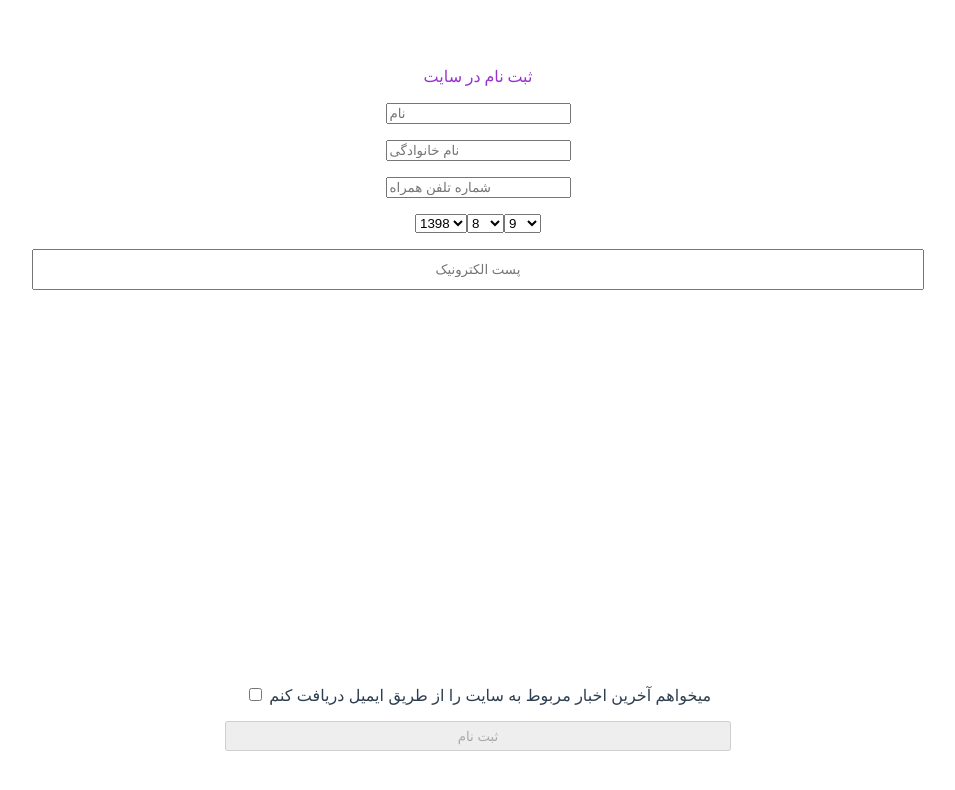
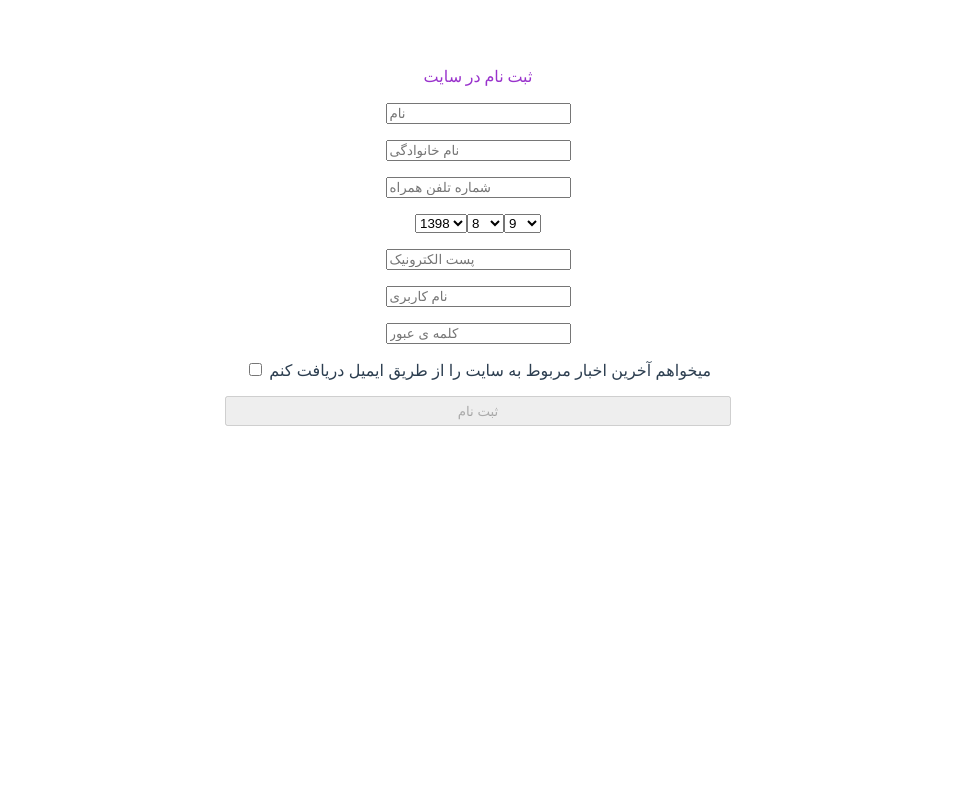
Before and after one commit to MTaghaddomi/Front-esh, a Vue app: page /#/register in a window 1280 px wide. Shown: the top 790 px of the page, without its empty margins (162-1117 px from the left). Built offline with nearby package versions, Linux system fonts and the light colour scheme.

Commit message:
Login/Register data validation

```diff
--- a/package.json
+++ b/package.json
@@ -8,6 +8,7 @@
     "lint": "vue-cli-service lint"
   },
   "dependencies": {
+    "axios": "^0.19.0",
     "core-js": "^2.6.5",
     "vue": "^2.6.10",
     "vue-router": "^3.1.3"
--- a/src/App.vue
+++ b/src/App.vue
@@ -6,6 +6,7 @@
         <!-- will only be displayed when we are at the home page url has only a '/'-->
 
         <router-view></router-view>
+
     </div>
 
 </template>
--- a/src/components/LoginBorder.vue
+++ b/src/components/LoginBorder.vue
@@ -9,7 +9,7 @@
         <p>
             <input required v-model="password" @blur="checkPassword" type="password" name="password" id= "password" class="miniborderitems2" placeholder="کلمه عبور">
         </p>
-        <button class="miniborderbutton" :disabled="!checkSubmission">
+        <button class="miniborderbutton"  :disabled="!checkSubmission">
             ورود
         </button>
 
@@ -17,26 +17,23 @@
 </template>
 
 <script>
+
     export default {
 
     data: function() {
         return {
-
-
-        username: "",
-        password: "",
-
-
+            username: "",
+            password: "",
         };
     },
     computed:{
         checkSubmission: function(){
-            console.log("checked")
             return this.checkUsername() && this.checkPassword();
-        }
+        },
     },
-    methods: {
-        checkUsername: function(){  //TODO: body should be implemented
+    methods:{
+
+        checkUsername: function(){  //TODO: Regex should be implemented
            if(this.username.length > 3){
                console.log("username is fine")
                //TODO: change style of the username field
@@ -48,8 +45,8 @@
            }
         },
 
-        checkPassword: function(){  //TODO: body should be implemented
-            if(this.password.length> 10){
+        checkPassword: function(){
+            if(this.password.length>8){
                 console.log("password is fine")
                 //TODO: change style of the username field
                 return true;
@@ -58,7 +55,8 @@
                 //TODO: change style of the username field
                 return false;
             }
-        }
+        },
+
     }
     };
 </script>
--- a/src/components/RegisterBorder.vue
+++ b/src/components/RegisterBorder.vue
@@ -4,13 +4,13 @@
             ثبت نام در سایت
         </p>
         <p>
-            <input required v-model="fullname.firstname" @blur="checkfirstname" type="text" name="name" id="name"  placeholder="نام">
+            <input required v-model="firstname" @blur="checkfirstname" type="text" name="name" id="name"  placeholder="نام">
         </p>
         <p>
-            <input required v-model="fullname.lastname" @blur="checklastname" type="text" name="lastname" id="lastname"  placeholder="نام خانوادگی">
+            <input required v-model="lastname" @blur="checklastname" type="text" name="lastname" id="lastname"  placeholder="نام خانوادگی">
         </p>
         <p>
-            <input required v-model="phonenumber" @blur="checknumber" type="number" name="phonenumber" id="phonenumber"  placeholder="شماره تلفن همراه">
+            <input required v-model="phonenumber" @blur="checknumber" type="text" name="phonenumber" id="phonenumber"  placeholder="شماره تلفن همراه">
         </p>
         <p>
             <select required name="year" id="year" v-model="dateofbirth.year">
@@ -24,12 +24,18 @@
             </select>
         </p>
         <p>
-            <input required v-model="email" @blur="checkemail" type="text" name="email" id= "email" class="miniborderitems2" placeholder="پست الکترونیک">
+            <input required v-model="email" @blur="checkemail" type="text" name="email" id= "email"  placeholder="پست الکترونیک">
+        </p>
+        <p>
+            <input type="text" v-model="username" @blur="checkUsername" name="username" id="username" placeholder="نام کاربری">
+        </p>
+        <p>
+            <input type="password" v-model="password" @blur="checkPassword" name="password" id="password" placeholder="کلمه ی عبور">
         </p>
         <p>
             <input type="checkbox" name="subscription" v-model="subscribed"> میخواهم آخرین اخبار مربوط به سایت را از طریق ایمیل دریافت کنم
         </p>
-        <button class="miniborderbutton" :disabled="!registerenable">
+        <button class="miniborderbutton" :disabled="!checkSubmission">
             ثبت نام
         </button>
     </div>
@@ -39,49 +45,88 @@
 export default{
     data: function(){
         return{
-            fullname: {firstname:"",lastname:""},
+            firstname:"",
+            lastname:"",
             phonenumber: "",
             dateofbirth: {year: 1398,month: 8,day:9},
             email: "",
+            username: "",
+            password: "",
             subscribed: false,
-            registerenable: false
+        }
+    },
+    computed:{
+        checkSubmission: function(){
+            return this.checkfirstname() && this.checklastname()
+             && this.checknumber() && this.checkemail()
+             &&  this.checkUsername() && this.checkPassword();
         }
     },
     methods:{
+
         checkfirstname: function(){
             var nametest =/^(?![\s.]+$)[a-zA-Z\s.]+$/
-            if(nametest.test(this.fullname.firstname)){
+            if(nametest.test(this.firstname)){
                 console.log("firstname is ok")
-                //TODO
+                //TODO put a checkmark on firstname
+                return true;
             }else{
                 console.log("firstname is wrong")
-                //TODO
+                 //TODO change style of the firstname
+                 return false;
             }
         },
         checklastname: function(){
             var nametest = /^(?![\s.]+$)[a-zA-Z\s.]+$/
-            if(nametest.test(this.fullname.lastname)){
+            if(nametest.test(this.lastname)){
                 console.log("lastname is ok")
-                //TODO
+                //TODO put a checkmark on lastname
+                return true;
             }else{
                 console.log("lastname is wrong")
-                //TODO
+                //TODO change style of the lastname
+                return false;
             }
         },
         checknumber: function(){
             //TODO: phone number validation using regex
+            return true;
         },
         checkemail: function(){
             var emailtest = /^(([^<>()\[\]\.,;:\s@\"]+(\.[^<>()\[\]\.,;:\s@\"]+)*)|(\".+\"))@(([^<>()[\]\.,;:\s@\"]+\.)+[^<>()[\]\.,;:\s@\"]{2,})$/i
 
             if(emailtest.test(this.email)){
                 console.log("email is ok")
-                //TODO
+                //TODO put a checkmark on email
+                return true;
             }else{
                 console.log("email is wrong")
-                //TODO
+                //TODO change style of the email
+                return false;
             }
 
+        },
+        checkUsername: function(){  //TODO: body should be implemented
+           if(this.username.length > 3){
+               console.log("username is fine")
+               //TODO: change style of the username field
+               return true;
+           }else{
+               console.log("username is wrong")
+               //TODO: change style of the username field
+               return false;
+           }
+        },
+        checkPassword: function(){
+            if(this.password.length>8){
+                console.log("password is fine")
+                //TODO: change style of the username field
+                return true;
+            }else{
+                console.log("password is wrong")
+                //TODO: change style of the username field
+                return false;
+            }
         }
     }
 }
--- a/src/main.js
+++ b/src/main.js
@@ -3,9 +3,10 @@ import App from './App.vue'
 import VueRouter from 'vue-router'
 
 import {routes} from './routes'
-
+import axios from 'axios'
 Vue.config.productionTip = false
 
+axios.defaults.baseURL = 'https://front-esh.firebaseio.com'
 
 Vue.use(VueRouter);
 
--- a/src/routes.js
+++ b/src/routes.js
@@ -7,5 +7,9 @@ import LoginOrRegister from './components/LoginOrRegister.vue'
 export const routes = [
     {path: '', component: LoginOrRegister},
     {path: '/login' ,component: Login},
-    {path: '/register', component: Register}
+    {path: '/register', component: Register},
+
+    { path:'*' , redirect:''} //for non-specified routes, redirect to the homepage
+
+
 ];
```
Also changed, not shown: 1 other file (tests, documents, lock files or other folders).
